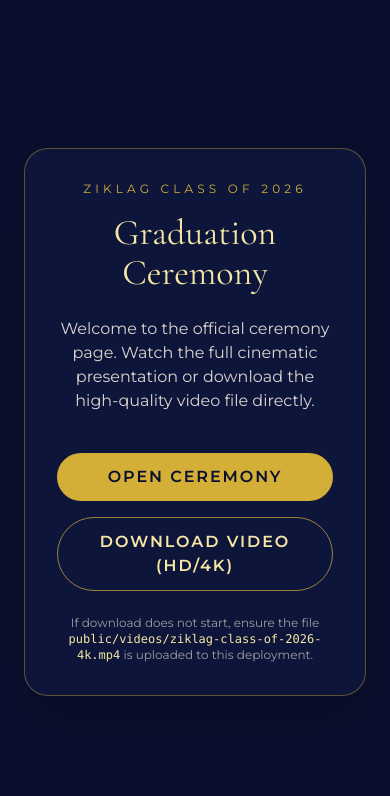
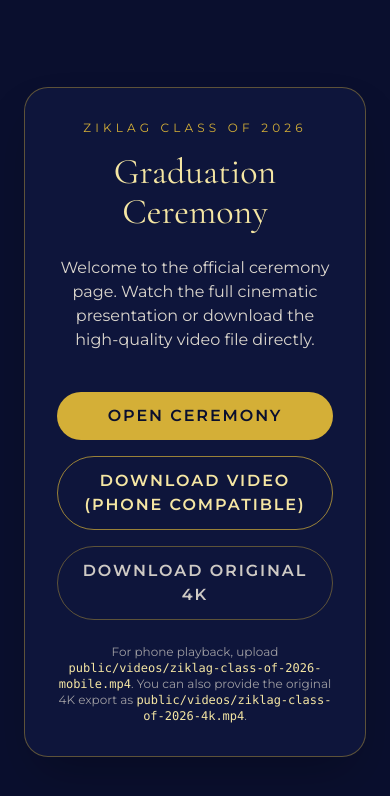
Before and after one commit to SamuelBarachel/Ziklag-Graduation-26, a React (Vite) app: page / in a window 390 px wide. Shown: the top 796 px of the page. Built offline with nearby package versions, Linux system fonts and the light colour scheme.

Commit message:
Prefer phone-compatible video downloads

```diff
--- a/src/App.tsx
+++ b/src/App.tsx
@@ -3,7 +3,8 @@ import VideoTemplate from './components/video/VideoTemplate';
 
 export default function App() {
   const [showCeremony, setShowCeremony] = useState(false);
-  const downloadHref = `${import.meta.env.BASE_URL}videos/ziklag-class-of-2026-4k.mp4`;
+  const mobileDownloadHref = `${import.meta.env.BASE_URL}videos/ziklag-class-of-2026-mobile.mp4`;
+  const highQualityDownloadHref = `${import.meta.env.BASE_URL}videos/ziklag-class-of-2026-4k.mp4`;
 
   if (showCeremony) {
     return <VideoTemplate />;
@@ -26,16 +27,23 @@ export default function App() {
             Open Ceremony
           </button>
           <a
-            href={downloadHref}
-            download="ziklag-class-of-2026-4k.mp4"
+            href={mobileDownloadHref}
+            download="ziklag-class-of-2026-mobile.mp4"
             className="rounded-full px-6 py-3 font-semibold uppercase tracking-[0.12em] border border-[#d4af37]/70 text-[#f5e6a3] hover:bg-[#d4af37]/15 transition text-center"
           >
-            Download Video (HD/4K)
+            Download Video (Phone Compatible)
+          </a>
+          <a
+            href={highQualityDownloadHref}
+            download="ziklag-class-of-2026-4k.mp4"
+            className="rounded-full px-6 py-3 font-semibold uppercase tracking-[0.12em] border border-[#d4af37]/40 text-[#fff8e7]/80 hover:bg-[#d4af37]/10 transition text-center"
+          >
+            Download Original 4K
           </a>
         </div>
 
         <p className="mt-6 text-center text-xs md:text-sm text-[#fff8e7]/60">
-          If download does not start, ensure the file <code className="text-[#f5e6a3]">public/videos/ziklag-class-of-2026-4k.mp4</code> is uploaded to this deployment.
+          For phone playback, upload <code className="text-[#f5e6a3]">public/videos/ziklag-class-of-2026-mobile.mp4</code>. You can also provide the original 4K export as <code className="text-[#f5e6a3]">public/videos/ziklag-class-of-2026-4k.mp4</code>.
         </p>
       </section>
     </main>
--- a/src/components/video/VideoTemplate.tsx
+++ b/src/components/video/VideoTemplate.tsx
@@ -34,6 +34,7 @@ export default function VideoTemplate() {
   const [started, setStarted] = useState(false);
   const audioRef = useRef<HTMLAudioElement>(null);
   const { currentScene } = useVideoPlayer({ durations: SCENE_DURATIONS, started });
+  const mobileVideoPath = `${import.meta.env.BASE_URL}videos/ziklag-class-of-2026-mobile.mp4`;
   const highQualityVideoPath = `${import.meta.env.BASE_URL}videos/ziklag-class-of-2026-4k.mp4`;
 
   const handlePlay = useCallback(() => {
@@ -95,12 +96,12 @@ export default function VideoTemplate() {
       </div>
 
       <a
-        href={highQualityVideoPath}
-        download="ziklag-class-of-2026-4k.mp4"
+        href={mobileVideoPath}
+        download="ziklag-class-of-2026-mobile.mp4"
         className="absolute right-4 top-4 z-40 inline-flex items-center gap-2 rounded-full border border-[#d4af37]/70 bg-[#0a0f2e]/80 px-4 py-2 text-xs font-semibold uppercase tracking-[0.12em] text-[#f5e6a3] transition hover:bg-[#d4af37]/20 focus:outline-none focus-visible:ring-2 focus-visible:ring-[#d4af37]"
-        aria-label="Download high quality video"
+        aria-label="Download phone-compatible video"
       >
-        Download HD/4K
+        Download Phone Version
       </a>
 
       {/* Play overlay — shown until user clicks */}
@@ -172,15 +173,15 @@ export default function VideoTemplate() {
             </motion.p>
 
             <motion.a
-              href={highQualityVideoPath}
-              download="ziklag-class-of-2026-4k.mp4"
+              href={mobileVideoPath}
+              download="ziklag-class-of-2026-mobile.mp4"
               className="mt-6 inline-flex items-center gap-2 rounded-full border border-[#d4af37]/70 bg-[#0a0f2e]/80 px-4 py-2 text-xs font-semibold uppercase tracking-[0.12em] text-[#f5e6a3] transition hover:bg-[#d4af37]/20 focus:outline-none focus-visible:ring-2 focus-visible:ring-[#d4af37]"
-              aria-label="Download high quality video"
+              aria-label="Download phone-compatible video"
               initial={{ opacity: 0 }}
               animate={{ opacity: 1 }}
               transition={{ delay: 1.4, duration: 0.8 }}
             >
-              Download HD/4K
+              Download Phone Version
             </motion.a>
           </motion.div>
         )}
```
Also changed, not shown: public/videos/README.md.
